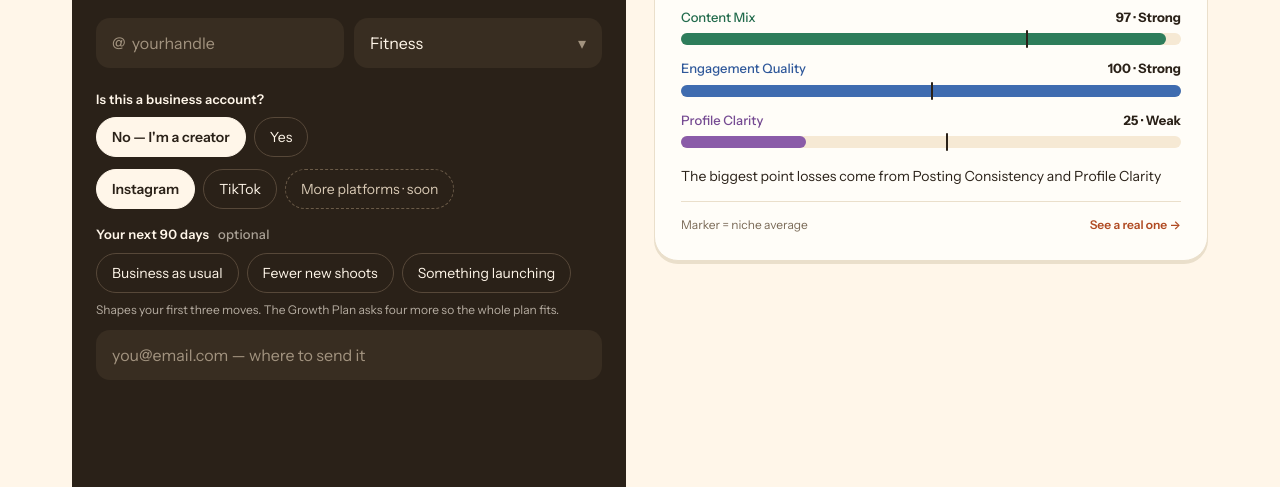
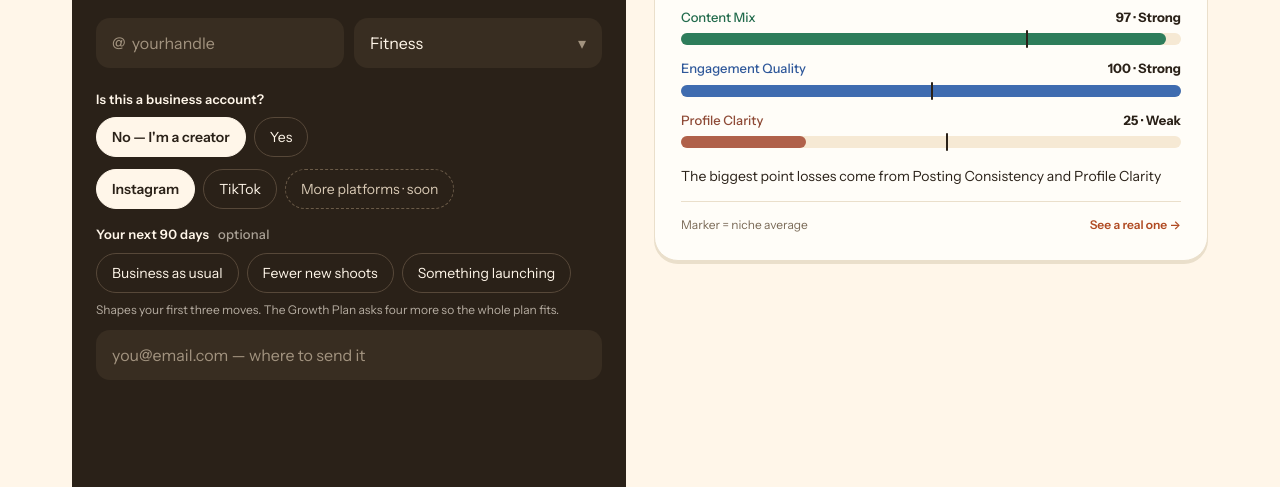
Before and after one commit to Futreeng/evaluation-engine, a website: page public/index.html in a window 1280 px wide. Shown: the part 313-800 px from the top of the page. Drawn offline with nearby package versions, Linux system fonts and the light colour scheme; no server answers.

Commit message:
style(design): FINDING-007 — Profile Clarity hue moves from purple to a warm plum-brown so all four dimensions sit in one palette

```diff
--- a/public/styles.css
+++ b/public/styles.css
@@ -24,7 +24,7 @@
   --c1: #D2603A; --c1t: #B04A22;   /* Posting Consistency */
   --c2: #2E7D5B; --c2t: #226B4C;   /* Content Mix */
   --c3: #3F6CB0; --c3t: #2F589A;   /* Engagement Quality */
-  --c4: #8A5BA8; --c4t: #754A92;   /* Profile Clarity */
+  --c4: #B0614A; --c4t: #8E4A36;   /* Profile Clarity — plum-brown, keeps the palette warm */
   --gold: #FBEED2; --gold-t: #6B5310; --gold-t2: #8A6B18;
   --green: #E4F0E9; --green-t: #226B4C; --green-t2: #3E5A4C;
   --purple: #EFE6F3;
```
